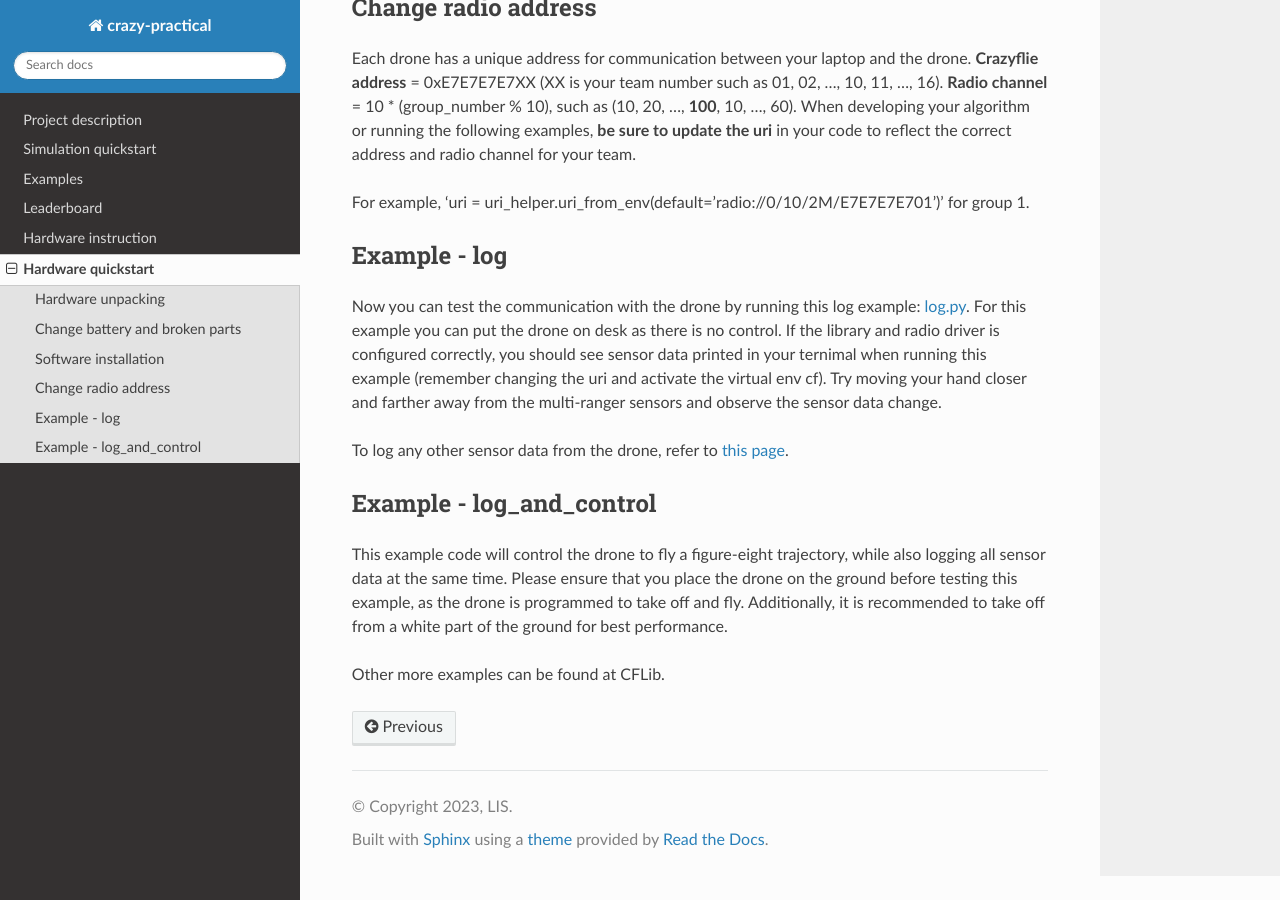
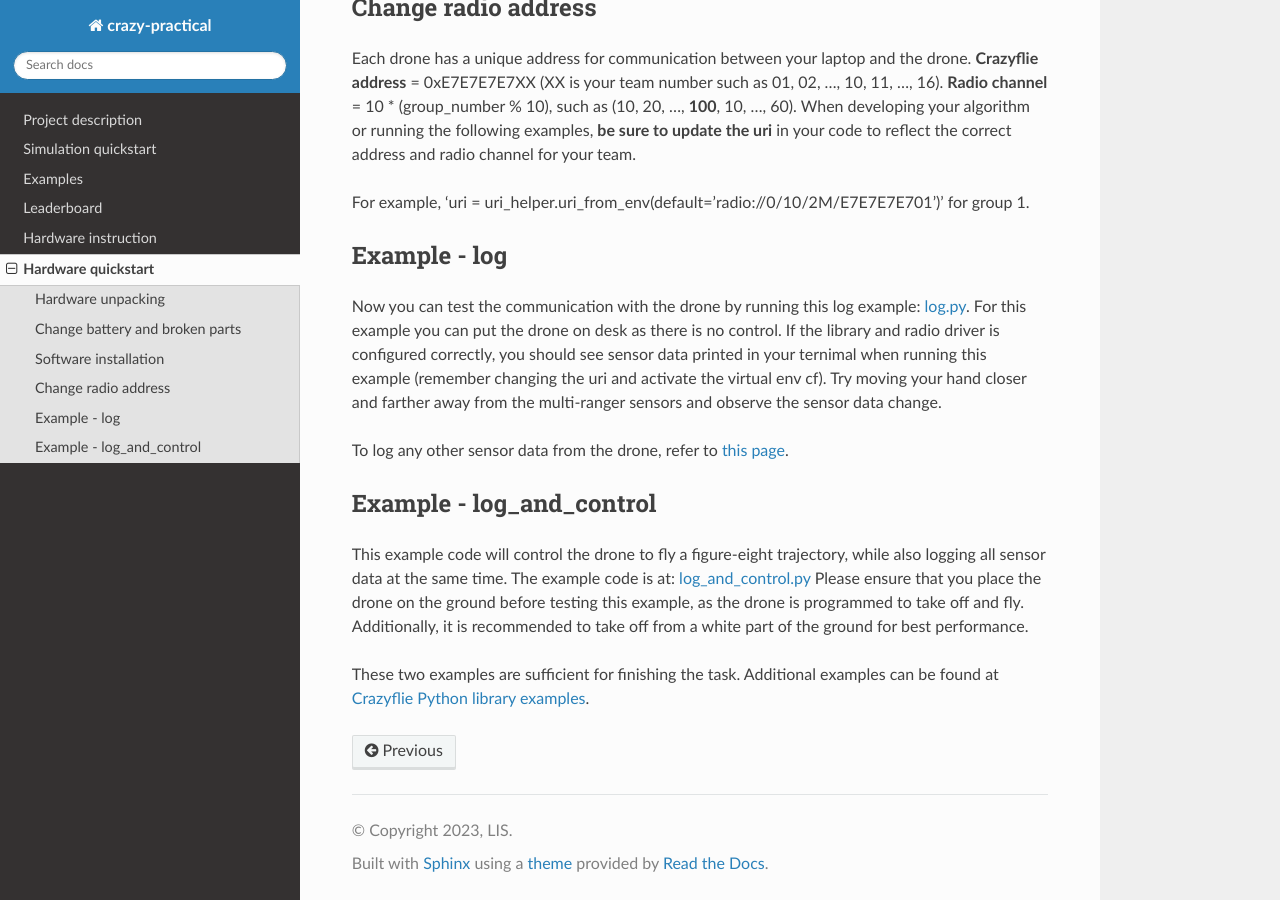
Before and after one commit to Ben-Jarvis/TEMP-crazy-tutorials-2024, a Sphinx documentation site: the page built from docs/hardware_quickstart.rst, in a window 1280 px wide and 900 px high, scrolled down 2117 px. Built offline with Sphinx 7.4.7 and the Read the Docs theme 2.0.0, drawn with Linux system fonts in a browser that asks for light colours.

Commit message:
minor fix of links

```diff
--- a/docs/hardware_quickstart.rst
+++ b/docs/hardware_quickstart.rst
@@ -80,7 +80,7 @@
 
 Example - log
 -------------
-Now you can test the communication with the drone by running this log example: `log.py <https://github.com/dronecourse-epfl/crazy-practical2023/blob/main/log.py>`_.
+Now you can test the communication with the drone by running this log example: `log.py <https://github.com/dronecourse-epfl/crazy-practical-tutorial/tree/main/docs/log.py>`_.
 For this example you can put the drone on desk as there is no control.
 If the library and radio driver is configured correctly, you should see sensor data printed in your ternimal when running this example (remember changing the uri and activate the virtual env cf).
 Try moving your hand closer and farther away from the multi-ranger sensors and observe the sensor data change.
@@ -90,7 +90,8 @@
 Example - log_and_control
 -------------------------
 This example code will control the drone to fly a figure-eight trajectory, while also logging all sensor data at the same time.
+The example code is at: `log_and_control.py <https://github.com/dronecourse-epfl/crazy-practical-tutorial/tree/main/docs/log_and_control.py>`_
 Please ensure that you place the drone on the ground before testing this example, as the drone is programmed to take off and fly.
 Additionally, it is recommended to take off from a white part of the ground for best performance.
 
-Other more examples can be found at CFLib.
+These two examples are sufficient for finishing the task. Additional examples can be found at `Crazyflie Python library examples <https://github.com/bitcraze/crazyflie-lib-python/tree/master/examples>`_.
--- a/docs/project_description.rst
+++ b/docs/project_description.rst
@@ -47,7 +47,7 @@
 - **Grade 5.0**: Take off again and explore again
 - **Grade 5.5**: Find and land on the take-off pad
 - **Grade 5.5 + f(t)**: For students who complete the full task, the grading will be based on the time taken to complete the task. The top 25% of students will receive a grade of f(t)=0.5, the next 50% will receive a grade of f(t)=0.25, and the bottom 25% will receive a grade of f(t)=0.
-- **Final_grade = 0.7 * sim_grade + 0.3 * hardware_grade**: Simulation and hardware tasks are graded based on the same metrics as shown above. The final grade is a weighted average of the simulation and hardware grades.
+- **Final_grade = 0.7 * sim_grade + 0.3 * hardware_grade**: The final grade is a weighted average of the simulation and hardware grades.
 
 Project schedule
 ----------------
```
